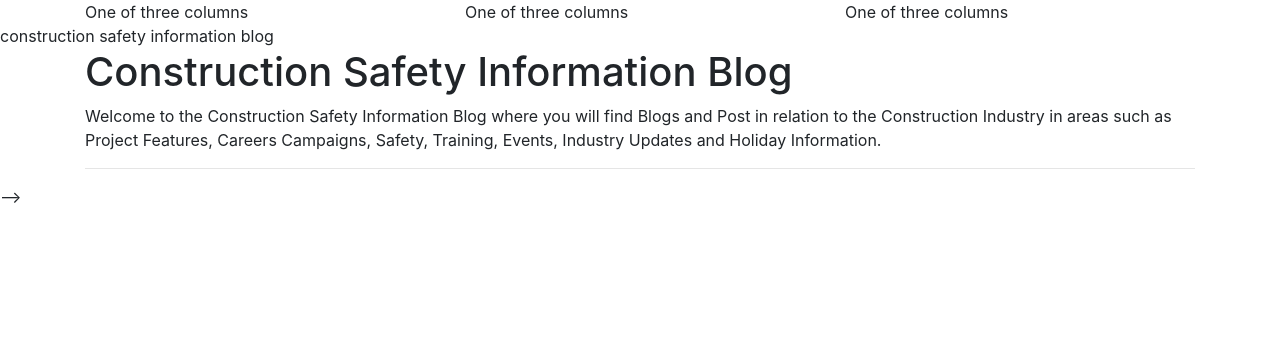
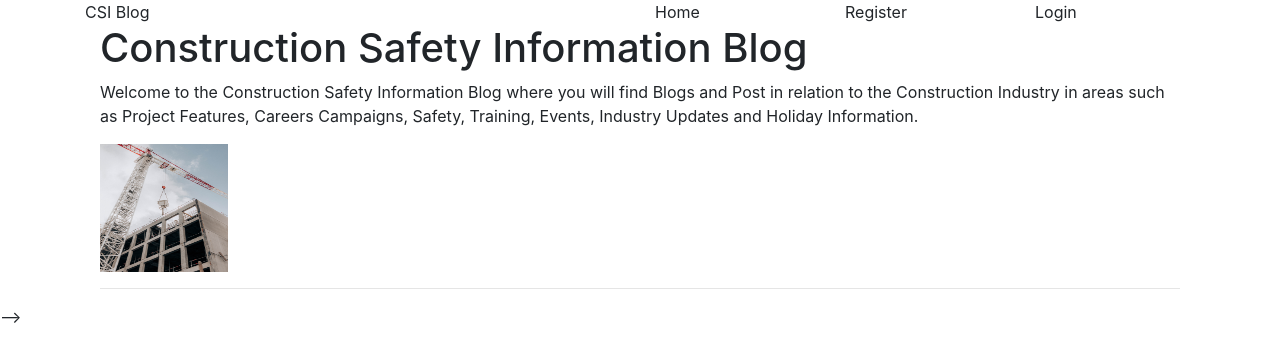
Before and after one commit to NBJIN/fsf-csi-bloga, a Django app: template templates/base.html in a window 1280 px wide. Shown: the top 362 px of the page. Run offline with Django 3.2, Linux system fonts and the light colour scheme; the template is opened without the code that fills it, so the values that code supplies are empty; parts of the project's set-up code (start-up, migrations or seed data) failed here and were passed over; some web fonts are replaced.

Commit message:
start setting up html pages

```diff
--- a/blog/models.py
+++ b/blog/models.py
@@ -35,7 +35,7 @@ class Create(models.Model):
 class Comment(models.Model):
     contributor_comment = models.ForeignKey(User, on_delete=models.CASCADE, related_name='blog_comment')
     email = models.EmailField()
-    date_of_comment= models.DateTimeField(auto_created=True)
+    date_of_comment = models.DateTimeField(auto_created=True)
     image = CloudinaryField('image', default='placeholder')
     content = models.TextField()
     no_of_comments = models.ManyToManyField(User, related_name="blog_comment")
--- a/blog/views.py
+++ b/blog/views.py
@@ -7,8 +7,8 @@ from django.template import loader
 
 class CreateList(generic.ListView):
     model = Create
-    queryset = Create.objects.filter(status=1).order_by('-date_of_comment')
-    template_name = 'home.html'
+    queryset = Create.objects.filter(status=1).order_by('-date_of_post')
+    template_name = 'Create.html'
     paginate_by = 6
 
 
--- /dev/null
+++ b/templates/Create.html
@@ -0,0 +1,5 @@
+{% extends "base.html" %}
+
+{% block content %}
+
+{% endblock %}
--- a/templates/Index.html
+++ /dev/null
@@ -1,3 +0,0 @@
-{% extends "base.html" %}
-
-{% block content %}
--- a/templates/base.html
+++ b/templates/base.html
@@ -25,22 +25,25 @@
     <title>Construction Safety Information Blog </title>
 </head>
 <body>
-
     <div class="container">
         <div class="row">
-          <div class="col-sm">
-            One of three columns
+            <div class="col-6">
+                CSI Blog
+              </div>
+          <div class="col">
+           Home
           </div>
-          <div class="col-sm">
-            One of three columns
+          <div class="col">
+           Register
           </div>
-          <div class="col-sm">
-            One of three columns
+          <div class="col">
+          Login
           </div>
         </div>
-      </div>
 
-    construction safety information blog
+
+
+
     <article class="container">
         <section class="callout">
             <h1>Construction Safety Information Blog</h1>
@@ -50,7 +53,7 @@
         </section>
 
         <Section class="Create-Blog">
-
+         <img src="templates/images/pexels-mathias-reding-7108780.jpg" alt="picture of crane" style="width:128px;height:128px;">
         </Section>
         <hr>
 
@@ -59,7 +62,7 @@
 
 
 
-
+</div>
 
 <script src="https://code.jquery.com/jquery-3.3.1.slim.min.js" integrity="sha384-q8i/X+965DzO0rT7abK41JStQIAqVgRVzpbzo5smXKp4YfRvH+8abtTE1Pi6jizo" crossorigin="anonymous"></script>
 <script src="https://cdn.jsdelivr.net/npm/popper.js@1.14.3/dist/umd/popper.min.js" integrity="sha384-ZMP7rVo3mIykV+2+9J3UJ46jBk0WLaUAdn689aCwoqbBJiSnjAK/l8WvCWPIPm49" crossorigin="anonymous"></script>
```
Also changed, not shown: templates/images/pexels-jiyoung-kim-4513940.jpg (added), templates/images/pexels-mathias-reding-7108780.jpg (added), 1 other file.
